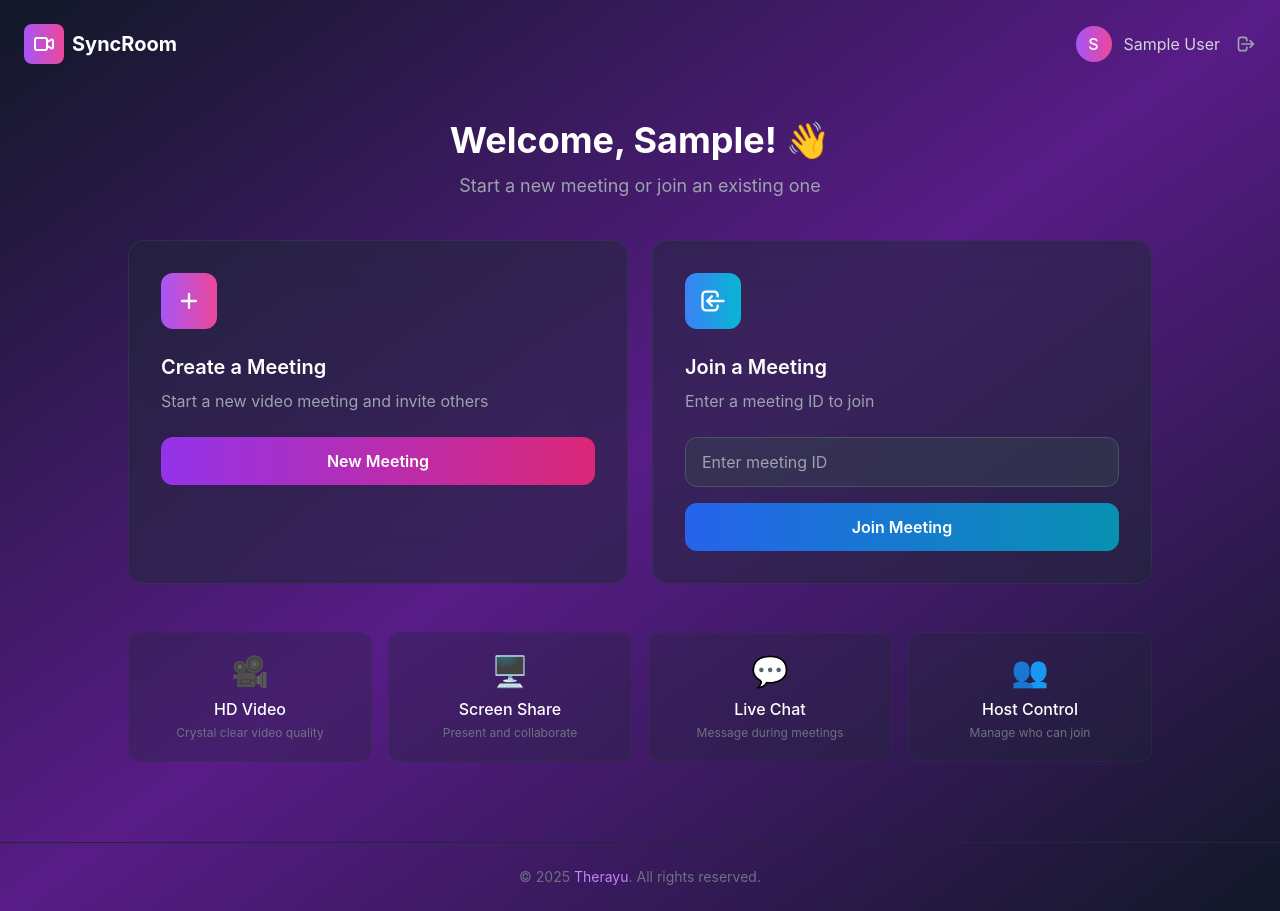
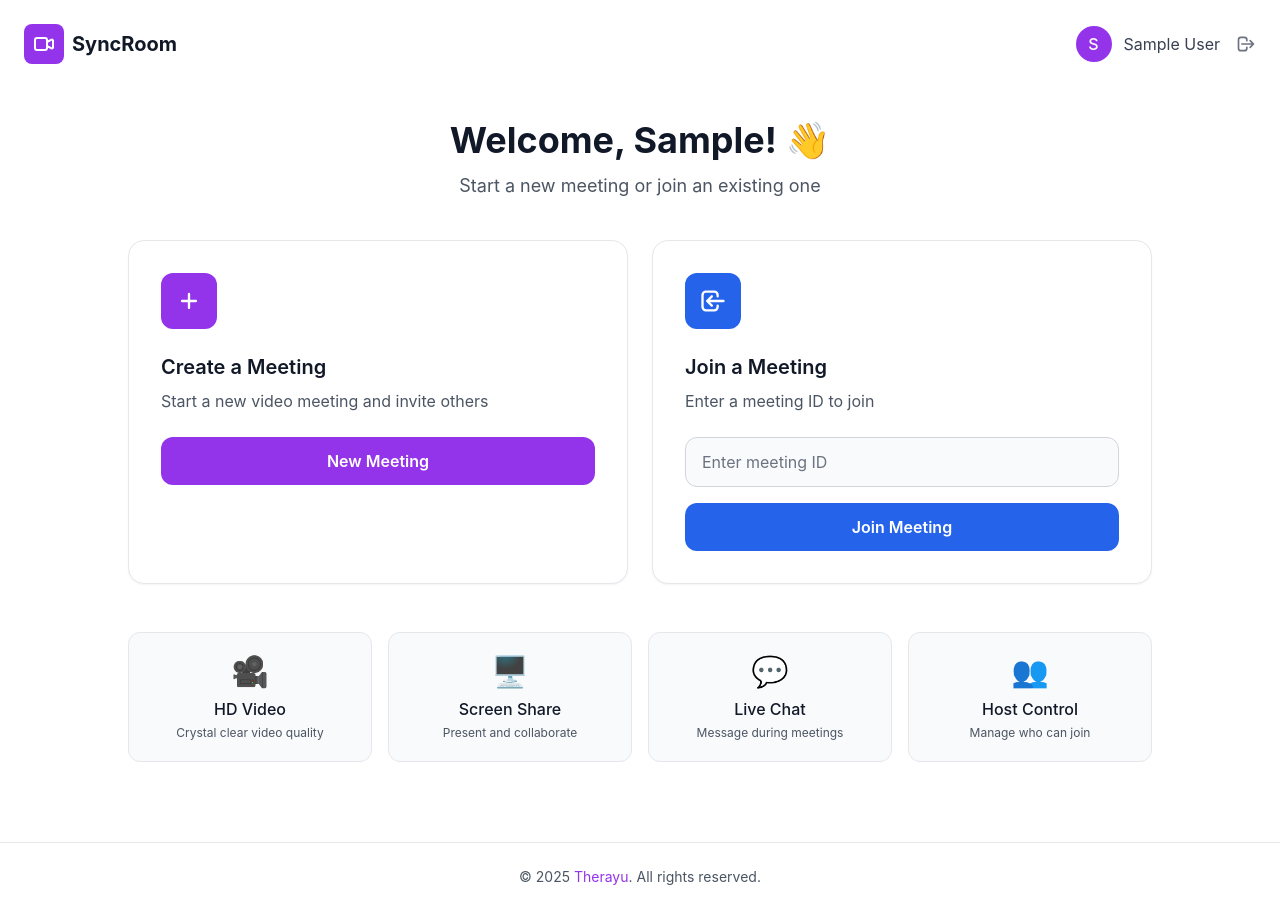
Before and after one commit to codechamp12345/meet, a React app in the folder frontend/frontend/: page /home in a window 1280 px wide. Built offline with nearby package versions, Linux system fonts and the light colour scheme; no server answers; sample sign-in values are in the browser's storage; the HTML template or start-up script is replaced by a standard one.

Commit message:
commit UI chages

```diff
--- a/frontend/frontend/src/index.css
+++ b/frontend/frontend/src/index.css
@@ -2,24 +2,24 @@
 @tailwind components;
 @tailwind utilities;
 
-/* Custom scrollbar for dark theme */
+/* Custom scrollbar for light theme */
 ::-webkit-scrollbar {
   width: 8px;
   height: 8px;
 }
 
 ::-webkit-scrollbar-track {
-  background: #1f2937;
+  background: #f3f4f6;
   border-radius: 4px;
 }
 
 ::-webkit-scrollbar-thumb {
-  background: #4b5563;
+  background: #d1d5db;
   border-radius: 4px;
 }
 
 ::-webkit-scrollbar-thumb:hover {
-  background: #6b7280;
+  background: #9ca3af;
 }
 
 /* Smooth scrolling */
@@ -29,13 +29,13 @@ html {
 
 /* Base body styles */
 body {
-  @apply bg-gray-900 text-white antialiased;
+  @apply bg-white text-gray-900 antialiased;
   font-family: 'Inter', -apple-system, BlinkMacSystemFont, 'Segoe UI', Roboto, Oxygen, Ubuntu, sans-serif;
 }
 
 /* Video element styles */
 video {
-  background-color: #1f2937;
+  background-color: #f3f4f6;
 }
 
 /* Animation keyframes */
@@ -89,24 +89,24 @@ video {
   animation: slideIn 0.3s ease-out forwards;
 }
 
-/* Glassmorphism effect */
+/* Glassmorphism effect - simplified for light theme */
 .glass {
-  @apply bg-gray-800/50 backdrop-blur-xl border border-gray-700/50;
+  @apply bg-white/80 backdrop-blur-xl border border-gray-200;
 }
 
-/* Gradient text */
+/* Gradient text - simplified for light theme */
 .gradient-text {
-  @apply bg-gradient-to-r from-purple-400 via-pink-400 to-purple-400 bg-clip-text text-transparent;
+  @apply text-purple-600;
 }
 
 /* Button hover effects */
 .btn-glow:hover {
-  box-shadow: 0 0 20px rgba(147, 51, 234, 0.5);
+  box-shadow: 0 0 20px rgba(147, 51, 234, 0.3);
 }
 
 /* Focus ring for accessibility */
 .focus-ring:focus {
-  @apply outline-none ring-2 ring-purple-500 ring-offset-2 ring-offset-gray-900;
+  @apply outline-none ring-2 ring-purple-500 ring-offset-2 ring-offset-white;
 }
 
 /* Video grid container */
--- a/frontend/frontend/src/pages/Home.jsx
+++ b/frontend/frontend/src/pages/Home.jsx
@@ -51,26 +51,26 @@ const Home = () => {
     ];
 
     return (
-        <div className="min-h-screen bg-gradient-to-br from-gray-900 via-purple-900 to-gray-900">
+        <div className="min-h-screen bg-white">
             <header className="container mx-auto px-6 py-6">
                 <nav className="flex items-center justify-between">
                     <div className="flex items-center space-x-2">
-                        <div className="w-10 h-10 rounded-lg bg-gradient-to-r from-purple-500 to-pink-500 flex items-center justify-center">
+                        <div className="w-10 h-10 rounded-lg bg-purple-600 flex items-center justify-center">
                             <svg className="w-6 h-6 text-white" fill="none" stroke="currentColor" viewBox="0 0 24 24">
                                 <path strokeLinecap="round" strokeLinejoin="round" strokeWidth={2} d="M15 10l4.553-2.276A1 1 0 0121 8.618v6.764a1 1 0 01-1.447.894L15 14M5 18h8a2 2 0 002-2V8a2 2 0 00-2-2H5a2 2 0 00-2 2v8a2 2 0 002 2z" />
                             </svg>
                         </div>
-                        <span className="text-xl font-bold text-white">SyncRoom</span>
+                        <span className="text-xl font-bold text-gray-900">SyncRoom</span>
                     </div>
 
                     <div className="flex items-center space-x-4">
                         <div className="flex items-center space-x-3">
-                            <div className="w-9 h-9 rounded-full bg-gradient-to-r from-purple-500 to-pink-500 flex items-center justify-center text-white font-medium">
+                            <div className="w-9 h-9 rounded-full bg-purple-600 flex items-center justify-center text-white font-medium">
                                 {user?.name?.charAt(0).toUpperCase()}
                             </div>
-                            <span className="text-gray-300 hidden sm:block">{user?.name}</span>
+                            <span className="text-gray-700 hidden sm:block">{user?.name}</span>
                         </div>
-                        <button onClick={() => { logout(); navigate('/'); }} className="text-gray-400 hover:text-white transition-colors">
+                        <button onClick={() => { logout(); navigate('/'); }} className="text-gray-500 hover:text-gray-900 transition-colors">
                             <svg className="w-5 h-5" fill="none" stroke="currentColor" viewBox="0 0 24 24">
                                 <path strokeLinecap="round" strokeLinejoin="round" strokeWidth={2} d="M17 16l4-4m0 0l-4-4m4 4H7m6 4v1a3 3 0 01-3 3H6a3 3 0 01-3-3V7a3 3 0 013-3h4a3 3 0 013 3v1" />
                             </svg>
@@ -82,45 +82,45 @@ const Home = () => {
             <main className="container mx-auto px-6 py-8">
                 <div className="max-w-5xl mx-auto">
                     <div className="text-center mb-10">
-                        <h1 className="text-3xl md:text-4xl font-bold text-white mb-3">Welcome, {user?.name?.split(' ')[0]}! 👋</h1>
-                        <p className="text-gray-400 text-lg">Start a new meeting or join an existing one</p>
+                        <h1 className="text-3xl md:text-4xl font-bold text-gray-900 mb-3">Welcome, {user?.name?.split(' ')[0]}! 👋</h1>
+                        <p className="text-gray-600 text-lg">Start a new meeting or join an existing one</p>
                     </div>
 
                     {error && (
-                        <div className="max-w-md mx-auto mb-6 p-4 rounded-lg bg-red-500/10 border border-red-500/50 text-red-400 text-sm text-center">{error}</div>
+                        <div className="max-w-md mx-auto mb-6 p-4 rounded-lg bg-red-50 border border-red-200 text-red-700 text-sm text-center">{error}</div>
                     )}
 
                     <div className="grid md:grid-cols-2 gap-6 mb-12">
-                        <div className="bg-gray-800/50 backdrop-blur-xl rounded-2xl border border-gray-700/50 p-8 hover:border-purple-500/50 transition-all">
-                            <div className="w-14 h-14 rounded-xl bg-gradient-to-r from-purple-500 to-pink-500 flex items-center justify-center mb-6">
+                        <div className="bg-white rounded-2xl border border-gray-200 p-8 hover:border-purple-300 transition-all shadow-sm">
+                            <div className="w-14 h-14 rounded-xl bg-purple-600 flex items-center justify-center mb-6">
                                 <svg className="w-7 h-7 text-white" fill="none" stroke="currentColor" viewBox="0 0 24 24">
                                     <path strokeLinecap="round" strokeLinejoin="round" strokeWidth={2} d="M12 6v6m0 0v6m0-6h6m-6 0H6" />
                                 </svg>
                             </div>
-                            <h2 className="text-xl font-semibold text-white mb-2">Create a Meeting</h2>
-                            <p className="text-gray-400 mb-6">Start a new video meeting and invite others</p>
-                            <button onClick={handleCreateMeeting} disabled={loading} className="w-full py-3 bg-gradient-to-r from-purple-600 to-pink-600 hover:from-purple-700 hover:to-pink-700 text-white font-semibold rounded-xl transition-all disabled:opacity-50">
+                            <h2 className="text-xl font-semibold text-gray-900 mb-2">Create a Meeting</h2>
+                            <p className="text-gray-600 mb-6">Start a new video meeting and invite others</p>
+                            <button onClick={handleCreateMeeting} disabled={loading} className="w-full py-3 bg-purple-600 hover:bg-purple-700 text-white font-semibold rounded-xl transition-all disabled:opacity-50">
                                 {loading ? 'Creating...' : 'New Meeting'}
                             </button>
                         </div>
 
-                        <div className="bg-gray-800/50 backdrop-blur-xl rounded-2xl border border-gray-700/50 p-8 hover:border-purple-500/50 transition-all">
-                            <div className="w-14 h-14 rounded-xl bg-gradient-to-r from-blue-500 to-cyan-500 flex items-center justify-center mb-6">
+                        <div className="bg-white rounded-2xl border border-gray-200 p-8 hover:border-purple-300 transition-all shadow-sm">
+                            <div className="w-14 h-14 rounded-xl bg-blue-600 flex items-center justify-center mb-6">
                                 <svg className="w-7 h-7 text-white" fill="none" stroke="currentColor" viewBox="0 0 24 24">
                                     <path strokeLinecap="round" strokeLinejoin="round" strokeWidth={2} d="M11 16l-4-4m0 0l4-4m-4 4h14m-5 4v1a3 3 0 01-3 3H6a3 3 0 01-3-3V7a3 3 0 013-3h7a3 3 0 013 3v1" />
                                 </svg>
                             </div>
-                            <h2 className="text-xl font-semibold text-white mb-2">Join a Meeting</h2>
-                            <p className="text-gray-400 mb-6">Enter a meeting ID to join</p>
+                            <h2 className="text-xl font-semibold text-gray-900 mb-2">Join a Meeting</h2>
+                            <p className="text-gray-600 mb-6">Enter a meeting ID to join</p>
                             <form onSubmit={handleJoinMeeting} className="space-y-4">
                                 <input
                                     type="text"
                                     value={meetingId}
                                     onChange={(e) => setMeetingId(e.target.value)}
                                     placeholder="Enter meeting ID"
-                                    className="w-full px-4 py-3 bg-gray-700/50 border border-gray-600 rounded-xl text-white placeholder-gray-400 focus:outline-none focus:ring-2 focus:ring-blue-500 transition-all"
+                                    className="w-full px-4 py-3 bg-gray-50 border border-gray-300 rounded-xl text-gray-900 placeholder-gray-500 focus:outline-none focus:ring-2 focus:ring-blue-500 focus:border-transparent transition-all"
                                 />
-                                <button type="submit" disabled={loading} className="w-full py-3 bg-gradient-to-r from-blue-600 to-cyan-600 hover:from-blue-700 hover:to-cyan-700 text-white font-semibold rounded-xl transition-all disabled:opacity-50">
+                                <button type="submit" disabled={loading} className="w-full py-3 bg-blue-600 hover:bg-blue-700 text-white font-semibold rounded-xl transition-all disabled:opacity-50">
                                     {loading ? 'Joining...' : 'Join Meeting'}
                                 </button>
                             </form>
@@ -129,19 +129,19 @@ const Home = () => {
 
                     <div className="grid grid-cols-2 md:grid-cols-4 gap-4">
                         {features.map((f, i) => (
-                            <div key={i} className="bg-gray-800/30 rounded-xl p-5 text-center border border-gray-700/30">
+                            <div key={i} className="bg-gray-50 rounded-xl p-5 text-center border border-gray-200">
                                 <div className="text-3xl mb-2">{f.icon}</div>
-                                <h3 className="text-white font-medium mb-1">{f.title}</h3>
-                                <p className="text-gray-500 text-xs">{f.desc}</p>
+                                <h3 className="text-gray-900 font-medium mb-1">{f.title}</h3>
+                                <p className="text-gray-600 text-xs">{f.desc}</p>
                             </div>
                         ))}
                     </div>
                 </div>
             </main>
 
-            <footer className="border-t border-gray-800 mt-12">
+            <footer className="border-t border-gray-200 mt-12">
                 <div className="container mx-auto px-6 py-6 text-center">
-                    <p className="text-gray-500 text-sm">© 2025 <span className="text-purple-400">Therayu</span>. All rights reserved.</p>
+                    <p className="text-gray-600 text-sm">© 2025 <span className="text-purple-600">Therayu</span>. All rights reserved.</p>
                 </div>
             </footer>
         </div>
```
Also changed, not shown: frontend/frontend/src/pages/Landing.jsx (+24 -24 lines), frontend/frontend/src/pages/Login.jsx (+16 -16 lines), frontend/frontend/src/pages/Register.jsx (+18 -18 lines), frontend/frontend/src/pages/VerifyOTP.jsx (+12 -12 lines).
